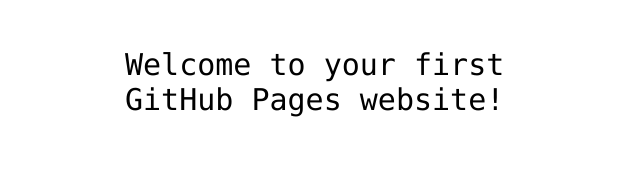
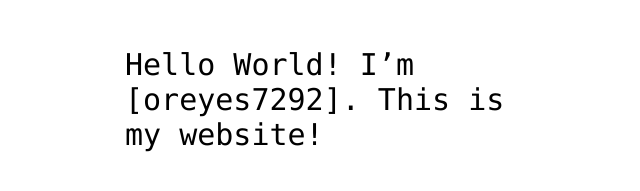
Before and after one commit to oreyes7292/hello-world, a plain HTML site: page index.html in a window 1280 px wide. Shown: the part 341-532 px from the top of the page, without its empty margins (315-955 px from the left). Drawn offline with Linux system fonts and the light colour scheme.

Commit message:
Update index.html

```diff
--- a/index.html
+++ b/index.html
@@ -12,7 +12,7 @@
 <img src="https://octodex.github.com/images/daftpunktocat-thomas.gif" id="octocat" alt="octocat-gif" />
 
 <!-- Change this code here by copy and pasting your template on line 15 -->
-<p>Welcome to your first GitHub Pages website!</p>
+<p>Hello World! I’m [oreyes7292]. This is my website!</p>
 
 </body>
 </html>
```
